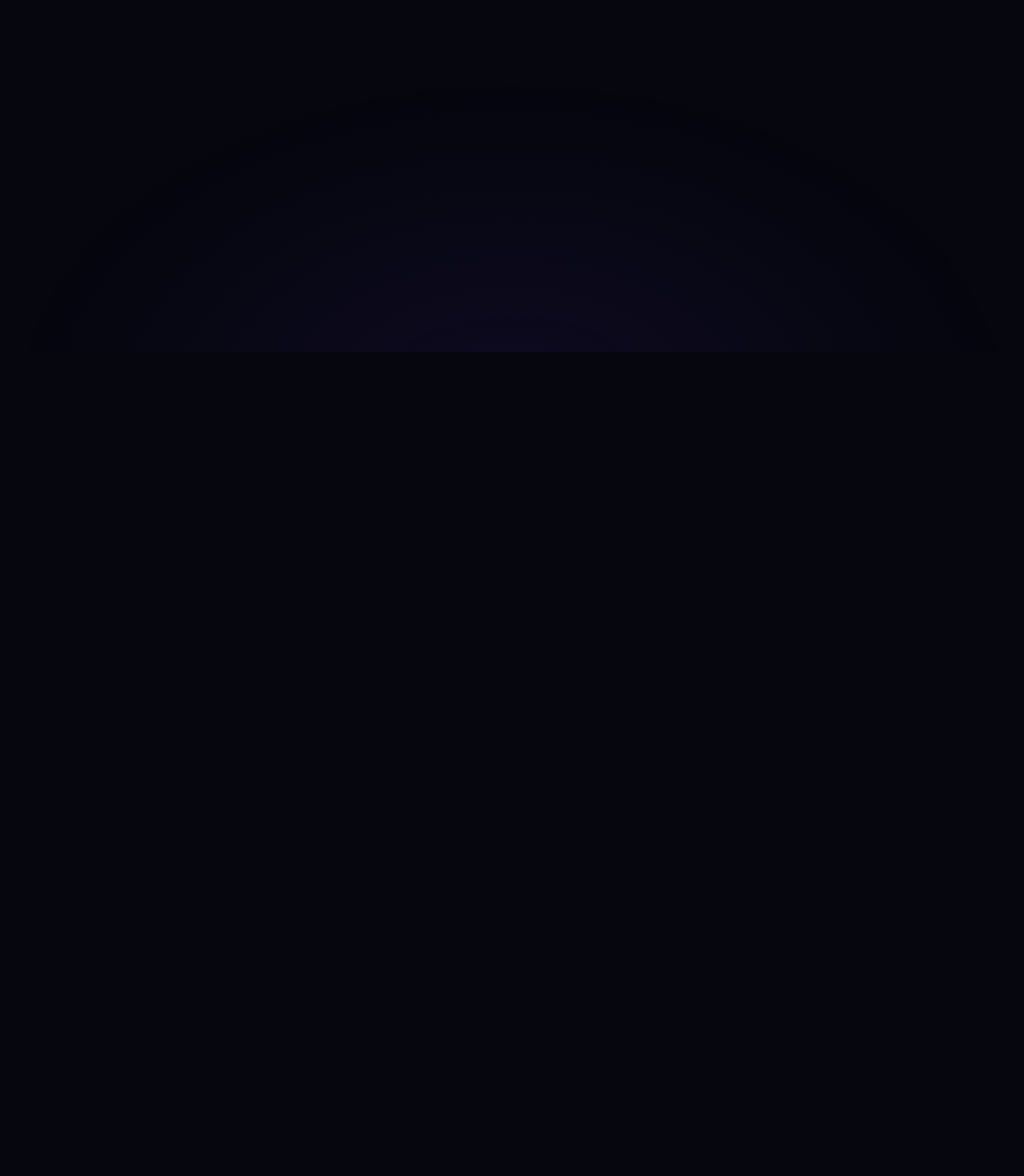
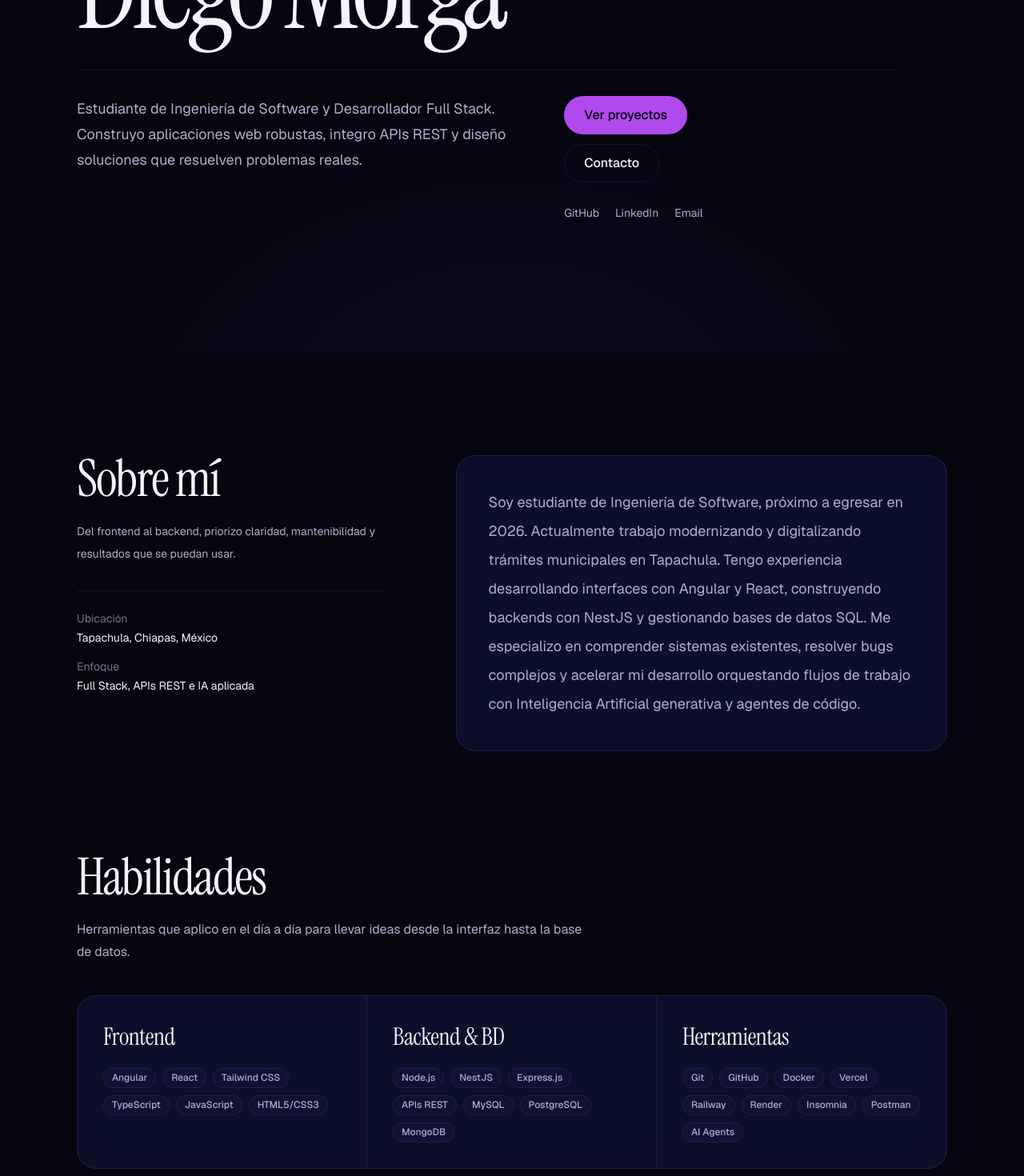
Before and after one commit to morga-dev/portafolio, a Next.js app: page / in a window 1280 px wide. Shown: the part 360-1830 px from the top of the page at 80% size. Before the commit the page ends 800 px from the top, so only its background shows below. Built offline with nearby package versions, Linux system fonts and the light colour scheme.

Commit message:
feat(sections): implementa Hero, About y Skills con diseño editorial

```diff
--- a/src/app/page.tsx
+++ b/src/app/page.tsx
@@ -1,4 +1,7 @@
 import Navbar from "@/components/layout/Navbar";
+import { About } from "@/components/sections/About";
+import { Hero } from "@/components/sections/Hero";
+import { Skills } from "@/components/sections/Skills";
 
 export default function Home() {
 	return (
@@ -12,7 +15,14 @@ export default function Home() {
 
 			<Navbar />
 
-			<main id="contenido" className="flex-1" />
+			<main
+				id="contenido"
+				className="flex-1 space-y-24 pb-24 md:space-y-32 md:pb-32"
+			>
+				<Hero />
+				<About />
+				<Skills />
+			</main>
 		</>
 	);
 }
--- /dev/null
+++ b/src/components/sections/About.tsx
@@ -0,0 +1,50 @@
+import { GlassCard } from "@/components/ui/GlassCard";
+import { site } from "@/data/site";
+
+export function About() {
+  return (
+    <section
+      id="sobre-mi"
+      aria-labelledby="about-title"
+      className="scroll-mt-24"
+    >
+      <div className="mx-auto w-full max-w-6xl px-6 sm:px-8">
+        <div className="grid gap-10 lg:grid-cols-[0.8fr_1.2fr] lg:gap-16">
+          <div>
+            <h2
+              id="about-title"
+              className="max-w-md font-serif text-[clamp(2.5rem,5vw,4rem)] leading-[0.95] tracking-[-0.03em] text-balance text-foreground"
+            >
+              Sobre mí
+            </h2>
+            <p className="mt-5 max-w-sm text-sm leading-7 text-muted text-pretty">
+              Del frontend al backend, priorizo claridad, mantenibilidad y
+              resultados que se puedan usar.
+            </p>
+
+            <dl className="mt-8 max-w-sm space-y-4 border-t border-line pt-6 text-sm">
+              <div>
+                <dt className="text-subtle">Ubicación</dt>
+                <dd className="mt-1 text-foreground">
+                  {site.profile.location}
+                </dd>
+              </div>
+              <div>
+                <dt className="text-subtle">Enfoque</dt>
+                <dd className="mt-1 text-foreground">
+                  Full Stack, APIs REST e IA aplicada
+                </dd>
+              </div>
+            </dl>
+          </div>
+
+          <GlassCard className="p-8 sm:p-10">
+            <p className="text-base leading-8 text-muted text-pretty sm:text-lg sm:leading-9">
+              {site.profile.bioAbout}
+            </p>
+          </GlassCard>
+        </div>
+      </div>
+    </section>
+  );
+}
--- /dev/null
+++ b/src/components/sections/Hero.tsx
@@ -0,0 +1,82 @@
+import { Button } from "@/components/ui/Button";
+import { site } from "@/data/site";
+
+const socialLinks = [
+  { label: "GitHub", href: site.links.github, external: true },
+  { label: "LinkedIn", href: site.links.linkedin, external: true },
+  { label: "Email", href: `mailto:${site.links.email}`, external: false },
+] as const;
+
+export function Hero() {
+  return (
+    <section
+      id="inicio"
+      aria-labelledby="hero-title"
+      className="scroll-mt-24 pt-16 sm:pt-20 lg:flex lg:min-h-[calc(100dvh-4.5rem)] lg:items-center lg:pt-0"
+    >
+      <div className="mx-auto w-full max-w-6xl px-6 sm:px-8">
+        <div className="max-w-5xl">
+          <div className="flex flex-wrap items-center gap-x-4 gap-y-2 text-sm text-muted">
+            <span>{site.profile.location}</span>
+            <span
+              aria-hidden="true"
+              className="hidden h-px w-8 bg-line-strong sm:block"
+            />
+            <span>{site.profile.role}</span>
+          </div>
+
+          <h1
+            id="hero-title"
+            className="mt-7 font-serif text-[clamp(3rem,12vw,9rem)] leading-[0.84] tracking-[-0.05em] text-balance text-foreground"
+          >
+            {site.profile.name}
+          </h1>
+
+          <div className="mt-10 grid gap-8 border-t border-line pt-8 md:grid-cols-[minmax(0,1.15fr)_minmax(0,0.85fr)] md:gap-12">
+            <p className="max-w-xl text-base leading-8 text-muted text-pretty sm:text-lg">
+              {site.profile.bioHero}
+            </p>
+
+            <div className="flex flex-col gap-7">
+              <div className="flex flex-col gap-3 sm:flex-row sm:flex-wrap sm:items-center md:flex-col md:items-start">
+                <Button
+                  href="#proyectos"
+                  size="lg"
+                  className="w-full sm:w-auto"
+                >
+                  Ver proyectos
+                </Button>
+                <Button
+                  href="#contacto"
+                  variant="outline"
+                  size="lg"
+                  className="w-full sm:w-auto"
+                >
+                  Contacto
+                </Button>
+              </div>
+
+              <ul
+                aria-label="Enlaces de contacto"
+                className="flex flex-wrap items-center gap-x-5 gap-y-2 text-sm"
+              >
+                {socialLinks.map((link) => (
+                  <li key={link.label}>
+                    <a
+                      href={link.href}
+                      target={link.external ? "_blank" : undefined}
+                      rel={link.external ? "noreferrer" : undefined}
+                      className="text-muted underline-offset-4 transition-colors duration-200 hover:text-foreground hover:underline focus-visible:text-foreground focus-visible:underline"
+                    >
+                      {link.label}
+                    </a>
+                  </li>
+                ))}
+              </ul>
+            </div>
+          </div>
+        </div>
+      </div>
+    </section>
+  );
+}
--- /dev/null
+++ b/src/components/sections/Skills.tsx
@@ -0,0 +1,52 @@
+import { Badge } from "@/components/ui/Badge";
+import { GlassCard } from "@/components/ui/GlassCard";
+import { site } from "@/data/site";
+
+export function Skills() {
+  return (
+    <section
+      id="habilidades"
+      aria-labelledby="skills-title"
+      className="scroll-mt-24"
+    >
+      <div className="mx-auto w-full max-w-6xl px-6 sm:px-8">
+        <div className="max-w-2xl">
+          <h2
+            id="skills-title"
+            className="font-serif text-[clamp(2.5rem,5vw,4rem)] leading-[0.95] tracking-[-0.03em] text-balance text-foreground"
+          >
+            Habilidades
+          </h2>
+          <p className="mt-5 text-sm leading-7 text-muted text-pretty sm:text-base">
+            Herramientas que aplico en el día a día para llevar ideas desde la
+            interfaz hasta la base de datos.
+          </p>
+        </div>
+
+        <GlassCard className="mt-10 p-0">
+          <div className="grid divide-y divide-line lg:grid-cols-3 lg:divide-x lg:divide-y-0">
+            {site.skills.map((category) => (
+              <div key={category.id} className="p-6 sm:p-8">
+                <h3 className="font-serif text-3xl leading-tight text-foreground">
+                  {category.label}
+                </h3>
+                <ul
+                  aria-label={`Tecnologías de ${category.label}`}
+                  className="mt-5 flex flex-wrap gap-2"
+                >
+                  {category.items.map((item) => (
+                    <li key={item}>
+                      <Badge className="whitespace-normal leading-tight">
+                        {item}
+                      </Badge>
+                    </li>
+                  ))}
+                </ul>
+              </div>
+            ))}
+          </div>
+        </GlassCard>
+      </div>
+    </section>
+  );
+}
--- /dev/null
+++ b/src/data/site.ts
@@ -0,0 +1,84 @@
+export interface SiteProfile {
+  readonly name: string;
+  readonly role: string;
+  readonly location: string;
+  readonly bioHero: string;
+  readonly bioAbout: string;
+}
+
+export interface SiteLinks {
+  readonly github: string;
+  readonly linkedin: string;
+  readonly email: string;
+}
+
+export interface SkillCategory {
+  readonly id: string;
+  readonly label: string;
+  readonly items: readonly string[];
+}
+
+export interface SiteData {
+  readonly profile: SiteProfile;
+  readonly links: SiteLinks;
+  readonly skills: readonly SkillCategory[];
+}
+
+export const site = {
+  profile: {
+    name: "Diego Morga",
+    role: "Desarrollador de Software",
+    location: "Tapachula, Chiapas, México",
+    bioHero:
+      "Estudiante de Ingeniería de Software y Desarrollador Full Stack. Construyo aplicaciones web robustas, integro APIs REST y diseño soluciones que resuelven problemas reales.",
+    bioAbout:
+      "Soy estudiante de Ingeniería de Software, próximo a egresar en 2026. Actualmente trabajo modernizando y digitalizando trámites municipales en Tapachula. Tengo experiencia desarrollando interfaces con Angular y React, construyendo backends con NestJS y gestionando bases de datos SQL. Me especializo en comprender sistemas existentes, resolver bugs complejos y acelerar mi desarrollo orquestando flujos de trabajo con Inteligencia Artificial generativa y agentes de código.",
+  },
+  links: {
+    github: "https://github.com/morga-dev",
+    linkedin: "https://www.linkedin.com/in/diego-morga",
+    email: "d.morga.dev@gmail.com",
+  },
+  skills: [
+    {
+      id: "frontend",
+      label: "Frontend",
+      items: [
+        "Angular",
+        "React",
+        "Tailwind CSS",
+        "TypeScript",
+        "JavaScript",
+        "HTML5/CSS3",
+      ],
+    },
+    {
+      id: "backend-data",
+      label: "Backend & BD",
+      items: [
+        "Node.js",
+        "NestJS",
+        "Express.js",
+        "APIs REST",
+        "MySQL",
+        "PostgreSQL",
+        "MongoDB",
+      ],
+    },
+    {
+      id: "tools",
+      label: "Herramientas",
+      items: [
+        "Git",
+        "GitHub",
+        "Docker",
+        "Vercel",
+        "Railway",
+        "Render",
+        "Insomnia",
+        "Postman",
+        "AI Agents",
+      ],
+    },
+  ],
+} as const satisfies SiteData;
```
Also changed, not shown: src/components/layout/Navbar.tsx (indentation only).
